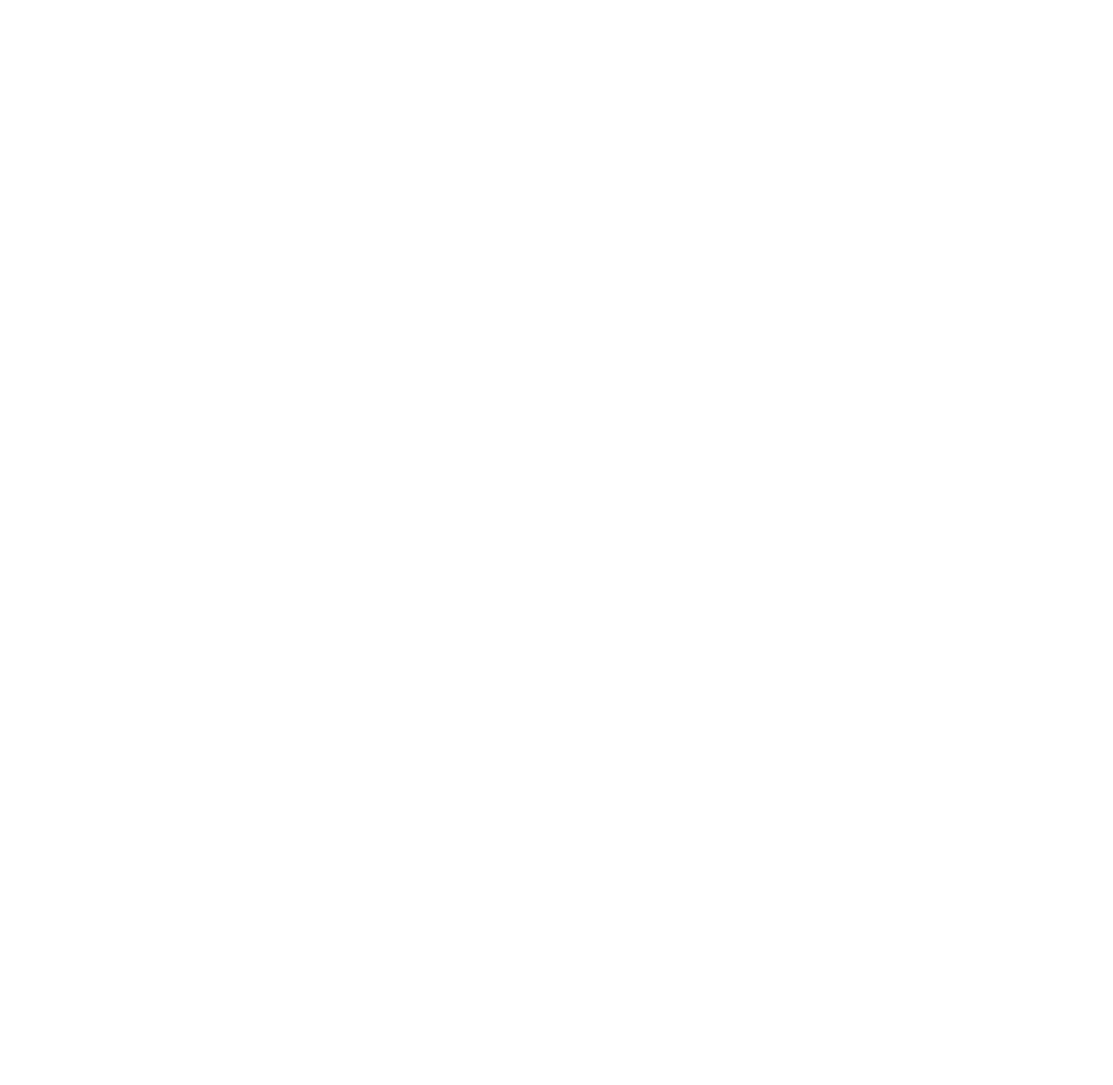
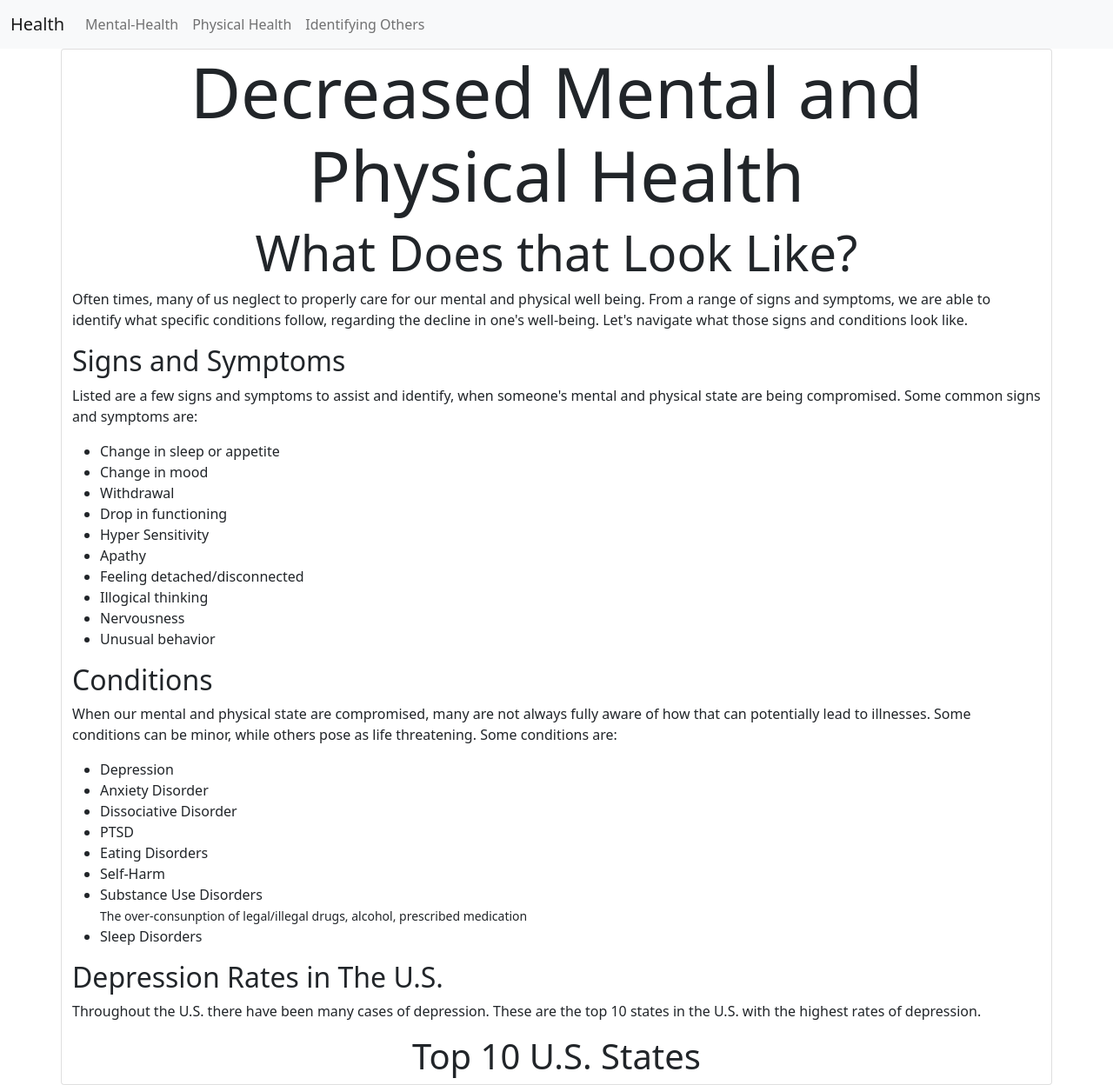
Before and after one commit to jasonarzona/github_project, a plain HTML site: page IdentifyingOthers.html in a window 1280 px wide. Shown: the whole page at 87% size. Before the commit the page ends 800 px from the top, so only its background shows below. Drawn offline with nearby package versions, Linux system fonts and the light colour scheme.

Commit message:
add changes to html

```diff
--- a/IdentifyingOthers.html
+++ b/IdentifyingOthers.html
@@ -6,13 +6,105 @@
     <meta name="viewport" content="width=device-width, initial-scale=1.0">
     <title>Identifying Others</title>
 
+    <link href="https://cdn.jsdelivr.net/npm/bootstrap@5.1.3/dist/css/bootstrap.min.css" rel="stylesheet" integrity="sha384-1BmE4kWBq78iYhFldvKuhfTAU6auU8tT94WrHftjDbrCEXSU1oBoqyl2QvZ6jIW3" crossorigin="anonymous">
+
 
 </head>
 
+<body>
+    <nav class="navbar navbar-expand-md navbar-light bg-light">
+       <div class="container-fluid">
+
+            <a class="navbar-brand" href="home-page.html"
+                <img src="https://www.pngfind.com/pngs/m/311-3115520_healthy-care-png-photos-health-care-delivery-icon.png"
+                alt="" width="33.5" height="28" >
+                Health
+            </a>
+            <button class="navbar-toggler" type="button" data-bs-toggle="collapse" data-bs-target="#navbar1">
+                <span class="navbar-toggler-icon"></span>
+            </button>
+            <div class="collapse navbar-collapse" id="navbar1">
+                <ul class="navbar-nav d-flex me-auto">
+                    <li class="nav-item active">
+                        <a class="nav-link" href="mental_health.html">Mental-Health</a>
+                    </li>
+
+                    <li class="nav-item active">
+                        <a class="nav-link" href="physical_health.html">Physical Health</a>
+                    </li>
+
+                    <li class="nav-item active">
+                        <a class="nav-link" href="IdentifyingOthers.html">Identifying Others</a>
+                    </li>
+                </div>
+       </nav>
 
 
 
-<body>
+    <div class="container card">
+    <h1 class="display-1 text-center">Decreased Mental and Physical Health</h1>
+    <h3 class="display-4 text-center">What Does that Look Like?</h3>
 
+    <!--Insert into <p> tags a brief intro leading into the following sections-->
+    <p>Often times, many of us neglect to properly care for our mental and physical
+        well being. From a range of signs and symptoms, we are able to identify what
+        specific conditions follow, regarding the decline in one's well-being. Let's
+        navigate what those signs and conditions look like.
+    </p>
+
+        <!--Signs and Symptons section on web page-->
+        <section>
+            <h2>Signs and Symptoms</h2>
+            <!--Provide brief description-->
+            <p>Listed are a few signs and symptoms to assist and identify, when
+                someone's mental and physical state are being compromised. Some
+                common signs and symptoms are:
+            </p>
+                <ul>
+                    <li>Change in sleep or appetite</li>
+                    <li>Change in mood</li>
+                    <li>Withdrawal</li>
+                    <li>Drop in functioning</li>
+                    <li>Hyper Sensitivity</li>
+                    <li>Apathy</li>
+                    <li>Feeling detached/disconnected</li>
+                    <li>Illogical thinking</li>
+                    <li>Nervousness</li>
+                    <li>Unusual behavior</li>
+                </ul>
+        </section>
+
+        <!--Conditions sections-->
+        <section>
+            <!--Link website for conditions related-->
+            <h2>Conditions</h2>
+            <p>When our mental and physical state are compromised, many are not always
+                fully aware of how that can potentially lead to illnesses. Some conditions can
+                be minor, while others pose as life threatening. Some conditions are:
+            </p>
+                <ul>
+                    <li>Depression</li>
+                    <li>Anxiety Disorder</li>
+                    <li>Dissociative Disorder</li>
+                    <li>PTSD</li>
+                    <li>Eating Disorders</li>
+                    <li>Self-Harm</li>
+                    <li>Substance Use Disorders</li>
+                    <small>The over-consunption of legal/illegal drugs, alcohol, prescribed medication</small>
+                    <li>Sleep Disorders</li>
+                </ul>
+        </section>
+
+        <!--Provide quantitative data from research for this section-->
+        <section>
+            <h2>Depression Rates in The U.S.</h2>
+        <!--Brief description leading into the "top 5" U.S. states that possess high rates of depression-->
+            <p>Throughout the U.S. there have been many cases of depression. These are the top 10 states
+            in the U.S. with the highest rates of depression.
+            </p>
+            <h1 class="text-center">Top 10 U.S. States</h1>
+
+        </section>
+        </div>
 </body>
 </html>
```
